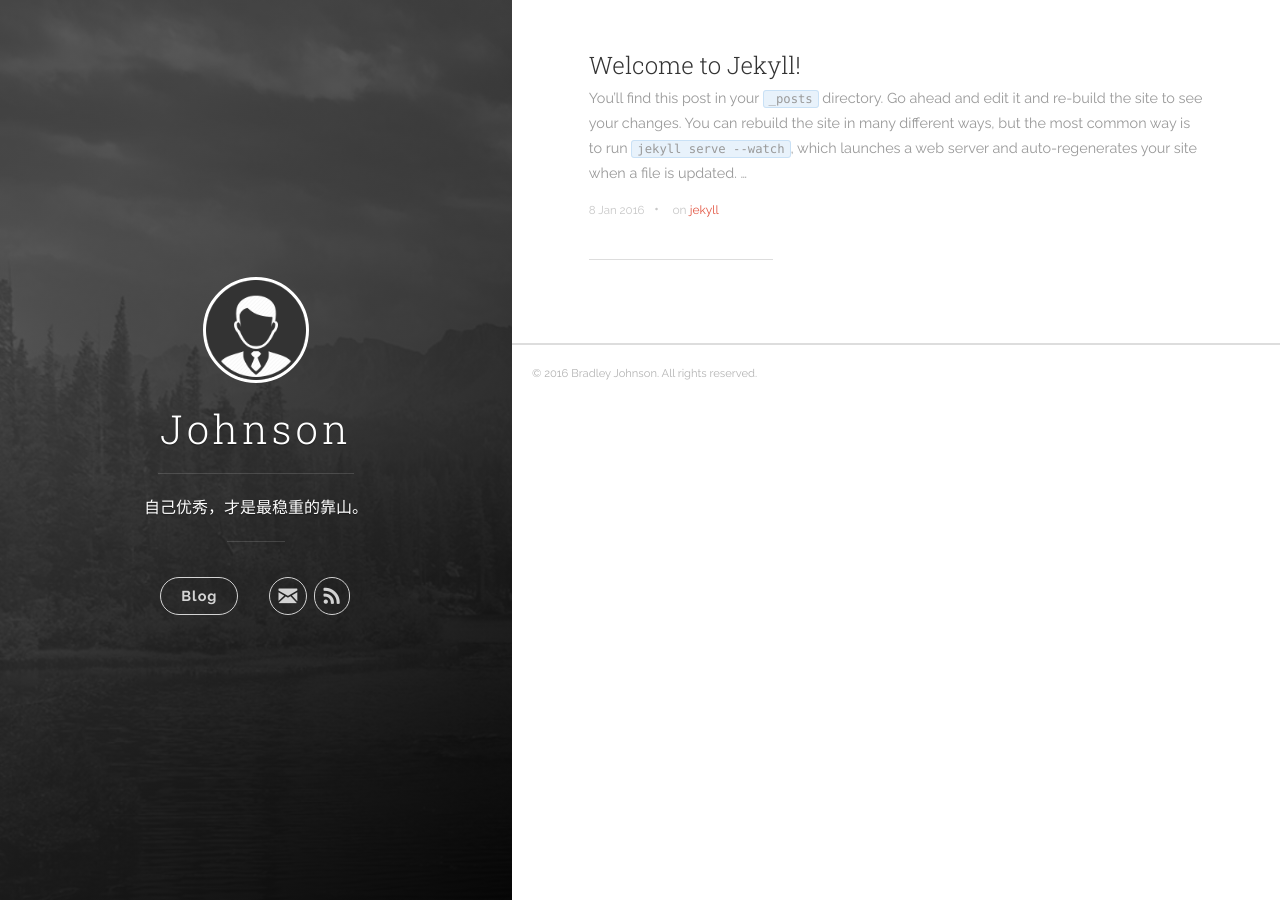
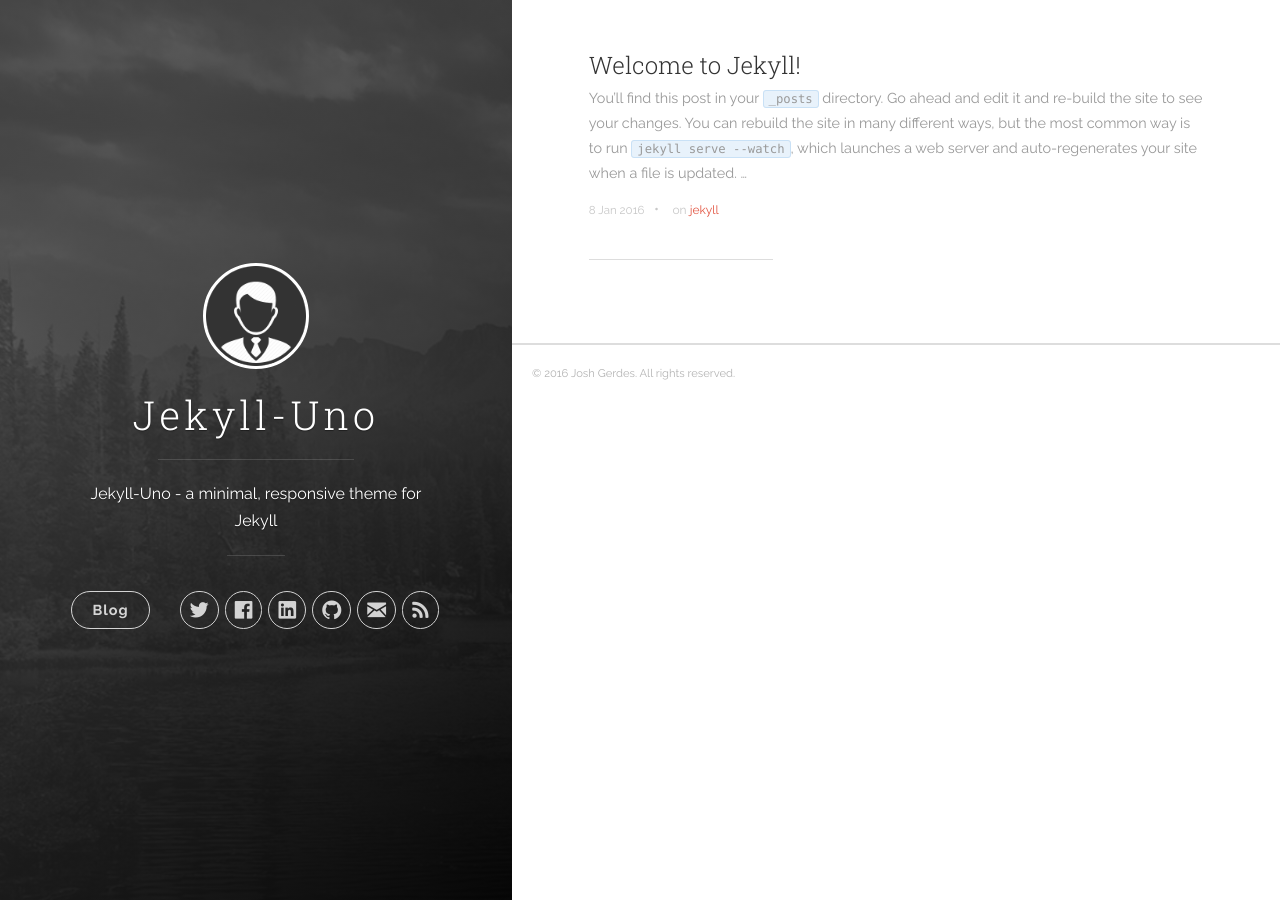
Before and after one commit to zsfbradleyjohnson/zsfbradleyjohnson.github.io, a Jekyll site: the page built from index.html, in a window 1280 px wide. Built offline with Jekyll 4.4.1, drawn with Linux system fonts in a browser that asks for light colours; nearby versions of some CDN libraries; the list of posts is cut into pages by our own code.

Commit message:
change info

```diff
--- a/_config.yml
+++ b/_config.yml
@@ -1,18 +1,18 @@
 # Site settings
-title: Johnson
-description: '自己优秀，才是最稳重的靠山。'
-url: 'https://github.com/zsfbradleyjohnson'
+title: Jekyll-Uno
+description: 'Jekyll-Uno - a minimal, responsive theme for Jekyll'
+url: 'http://joshgerdes.com/jekyll-uno'
 baseurl: ''
 # google_analytics: 'UA-XXXXXX-X'
 # disqus_shortname: 'your-disqus-name'
 
 author:
-  name: 'Bradley Johnson'
-  email: zsfbradleyjohnson@126.com
-  twitter_username:
-  facebook_username:
-  github_username:
-  linkedin_username:
+  name: 'Josh Gerdes'
+  email: josh@joshgerdes.com
+  twitter_username: joshgerdes
+  facebook_username: joshgerdes
+  github_username:  joshgerdes
+  linkedin_username:  joshgerdes
 
 defaults:
   -
```
